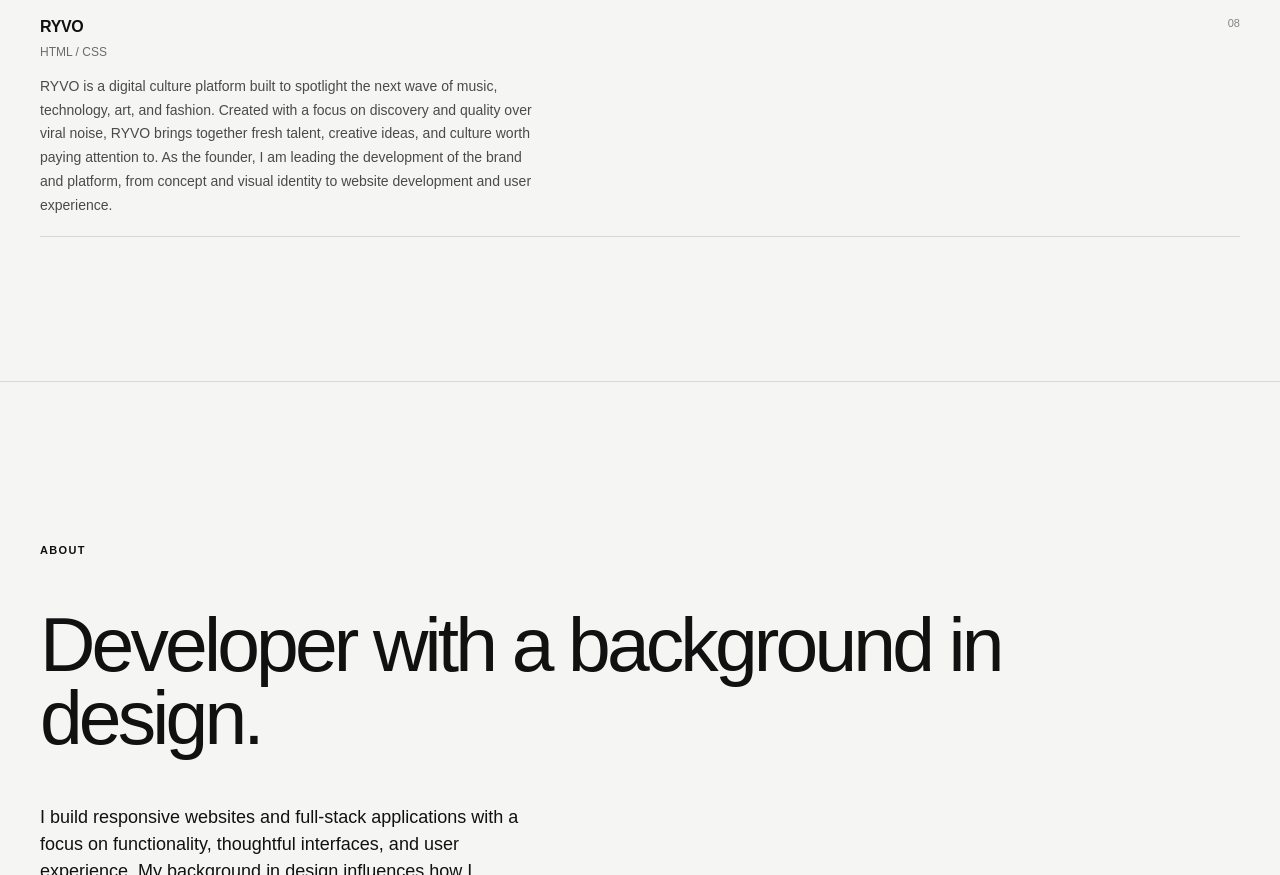
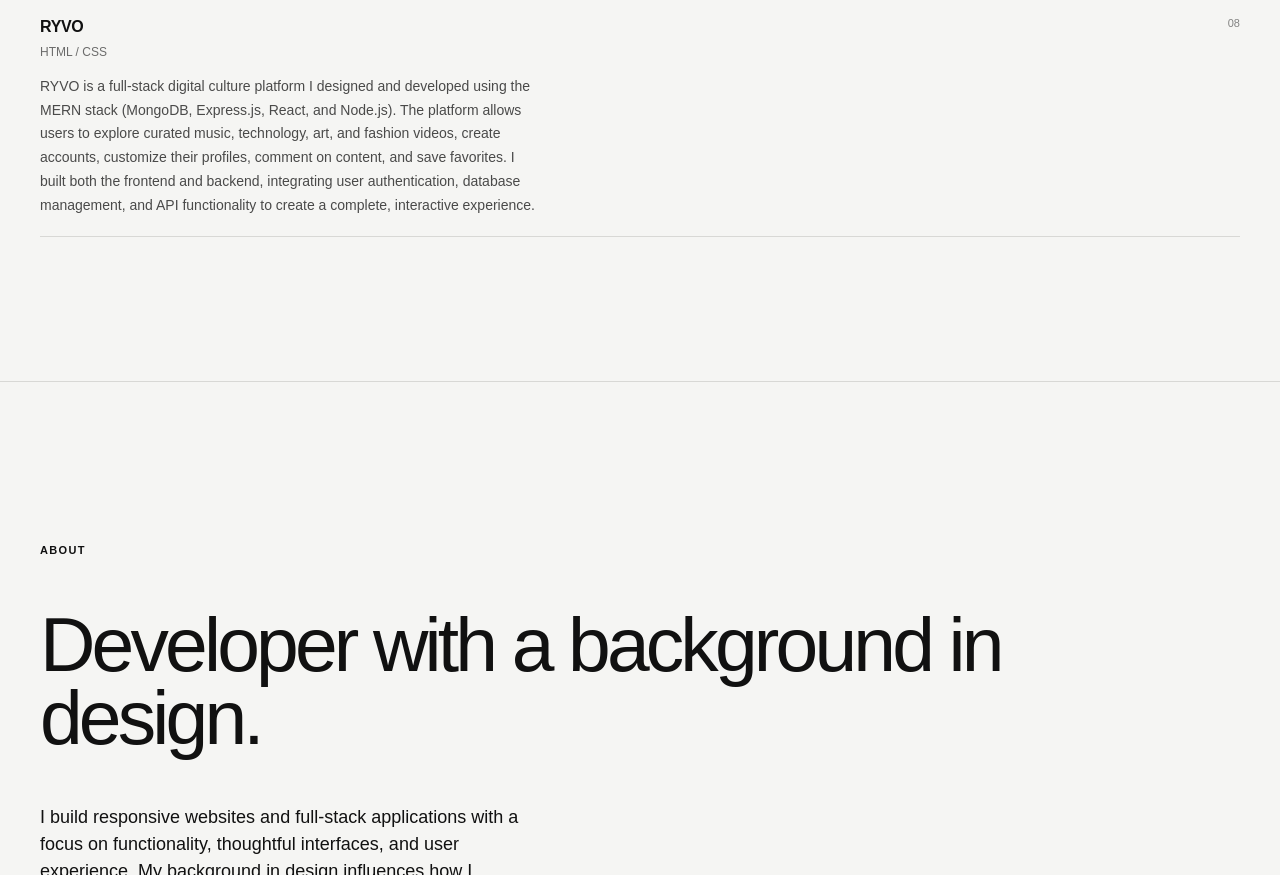
Before and after one commit to Quincy-Bee/QB-Software-Dev-Portfolio, a plain HTML site: page index.html in a window 1280 px wide. Shown: the part 6249-7124 px from the top of the page. Drawn offline with Linux system fonts and the light colour scheme; a script that the page names is missing.

Commit message:
update RYVO description

```diff
--- a/index.html
+++ b/index.html
@@ -259,14 +259,12 @@
 
                                 <div class="project-details">
                                     <p>
-                                        RYVO is a digital culture platform built to spotlight the next wave of
-                                        music, technology, art, and fashion.
-
-                                        Created with a focus on discovery and quality over viral noise, RYVO brings
-                                        together fresh talent, creative ideas, and culture worth paying attention to.
-
-                                        As the founder, I am leading the development of the brand and platform, from
-                                        concept and visual identity to website development and user experience.
+                                        RYVO is a full-stack digital culture platform I designed and developed using the
+                                        MERN stack (MongoDB, Express.js, React, and Node.js). The platform allows users
+                                        to explore curated music, technology, art, and fashion videos, create accounts,
+                                        customize their profiles, comment on content, and save favorites. I built both
+                                        the frontend and backend, integrating user authentication, database management,
+                                        and API functionality to create a complete, interactive experience.
                                     </p>
                                 </div>
                             </div>
```
